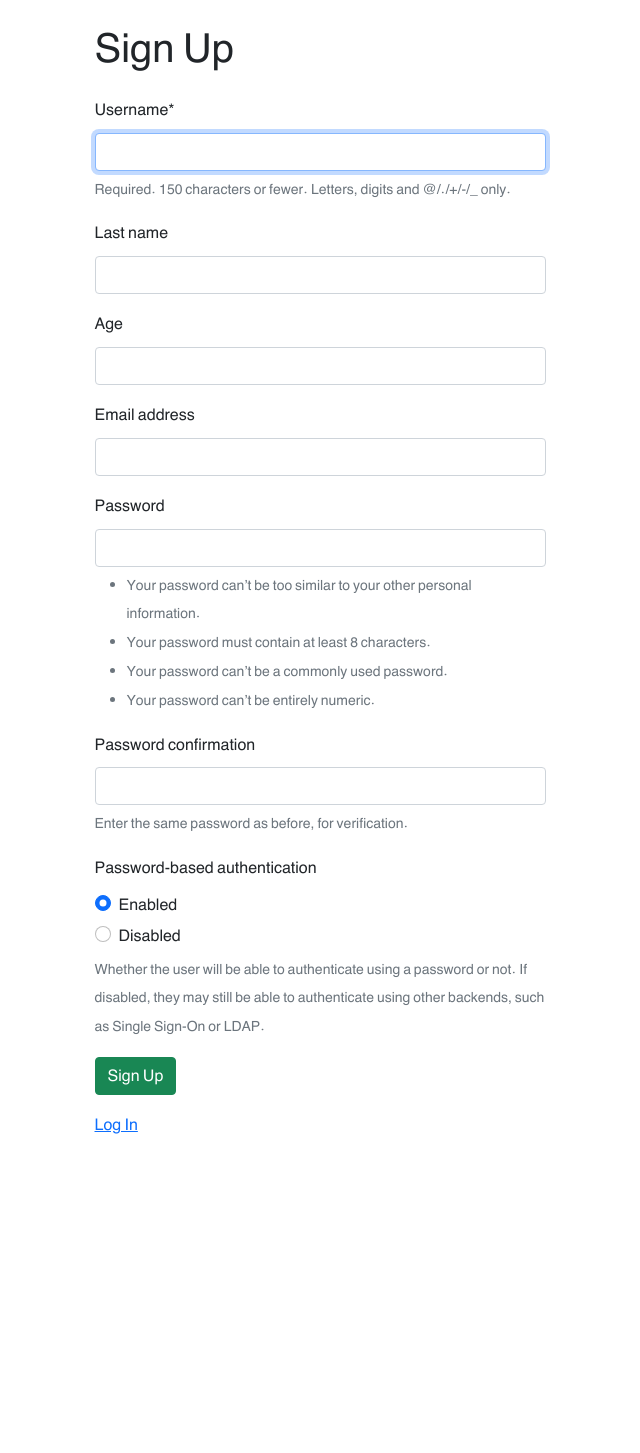
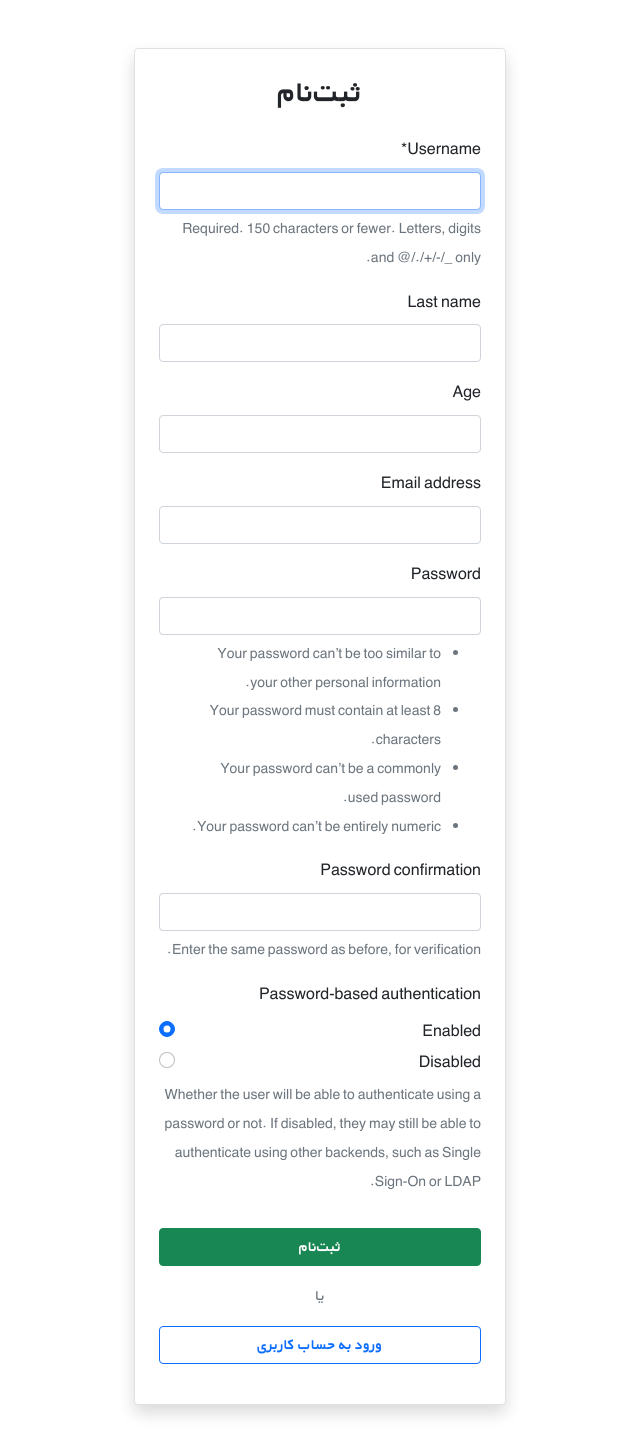
Before and after one commit to sabermodirian/bookstore, a Django app: page /accounts/signup/ in a window 1280 px wide. Shown: the part 61-1514 px from the top of the page, without its empty margins (320-960 px from the left). Before the commit the page ends 1195 px from the top, so only its background shows below. Run offline with Django 5.2, Linux system fonts and the light colour scheme; some libraries are stand-ins or nearby versions.

Commit message:
32) تکمیل صفحه و فرآیند signup.html مشکل اصلی این بود که ساختار Bootstrap در قالب‌ها ایراد داشت: تگ <form> بیرون از کارت بسته شده بود، w-100 روی کل container اعمال می‌شد، کلاس‌های غیراستاندارد مثل col-xs-6 استفاده شده بود و چیدمان دکمه‌ها و لینک‌ها به‌هم ریخته بود. همچنین چند غلط املایی و تگ اضافه بیرون از {% extends %} هم وجود داشت که همگی تمیز و استاندارد شدند.

```diff
--- a/books/templates/books/book_list.html
+++ b/books/templates/books/book_list.html
@@ -17,7 +17,7 @@
                         <div class="col-md-8 h-100">
                             <div class="d-flex flex-column justify-content-between h-100">
                                 <div class="card-body">
-                                    <a href="{{ book.get_absolute_url }}">
+                                    <a class="text-decoration-none" href="{{ book.get_absolute_url }}">
                                         <h3 class="card-title"><strong>{{ book.title|capfirst }}</strong></h3>
                                     </a>
                                     <p class="card-text pt-3">{{ book.description|truncatewords:20 }}</p>
--- a/templates/registration/signup.html
+++ b/templates/registration/signup.html
@@ -2,28 +2,34 @@
 {% load crispy_forms_tags %}
 
 {% block page_title %}
-    Sign Up
+    ثبت نام
 {% endblock %}
 
 {% block content %}
+    <div class="container mt-4 mb-5">
+        <div class="d-flex justify-content-center mt-5" dir="rtl">
+            <div class="col-xl-4 col-lg-5 col-md-6 col-sm-8 col-11 bg-white border rounded px-4 pt-4 pb-4 shadow">
 
+                <h2 class="text-center mb-4 fw-bold">ثبت‌نام</h2>
 
-<div class="container mt-4 mb-5">
+                <form method="post">
+                    {% csrf_token %}
+                    {{ form|crispy }}
 
-    <div class="row justify-content-center">
-        <div class="col-md-7 col-lg-5">
-            <h1 class="mb-4">Sign Up</h1>
+                    <button type="submit" class="btn btn-success mt-3 w-100 fw-bold">
+                        ثبت‌نام
+                    </button>
 
-            <form method="post">
-                {% csrf_token %}
-                {{ form|crispy }}
+                    <div class="line-with-middle-sep my-3 text-center text-muted">
+                        <span>یا</span>
+                    </div>
 
-                <button type="submit" class="btn btn-success">
-                    Sign Up
-                </button>
-            </form>
-            <a href="{% url 'login' %}">Log In </a>
+                    <a href="{% url 'login' %}" class="btn btn-outline-primary w-100 fw-bold">
+                        ورود به حساب کاربری
+                    </a>
+                </form>
+
+            </div>
         </div>
     </div>
-</div>
 {% endblock %}
```
